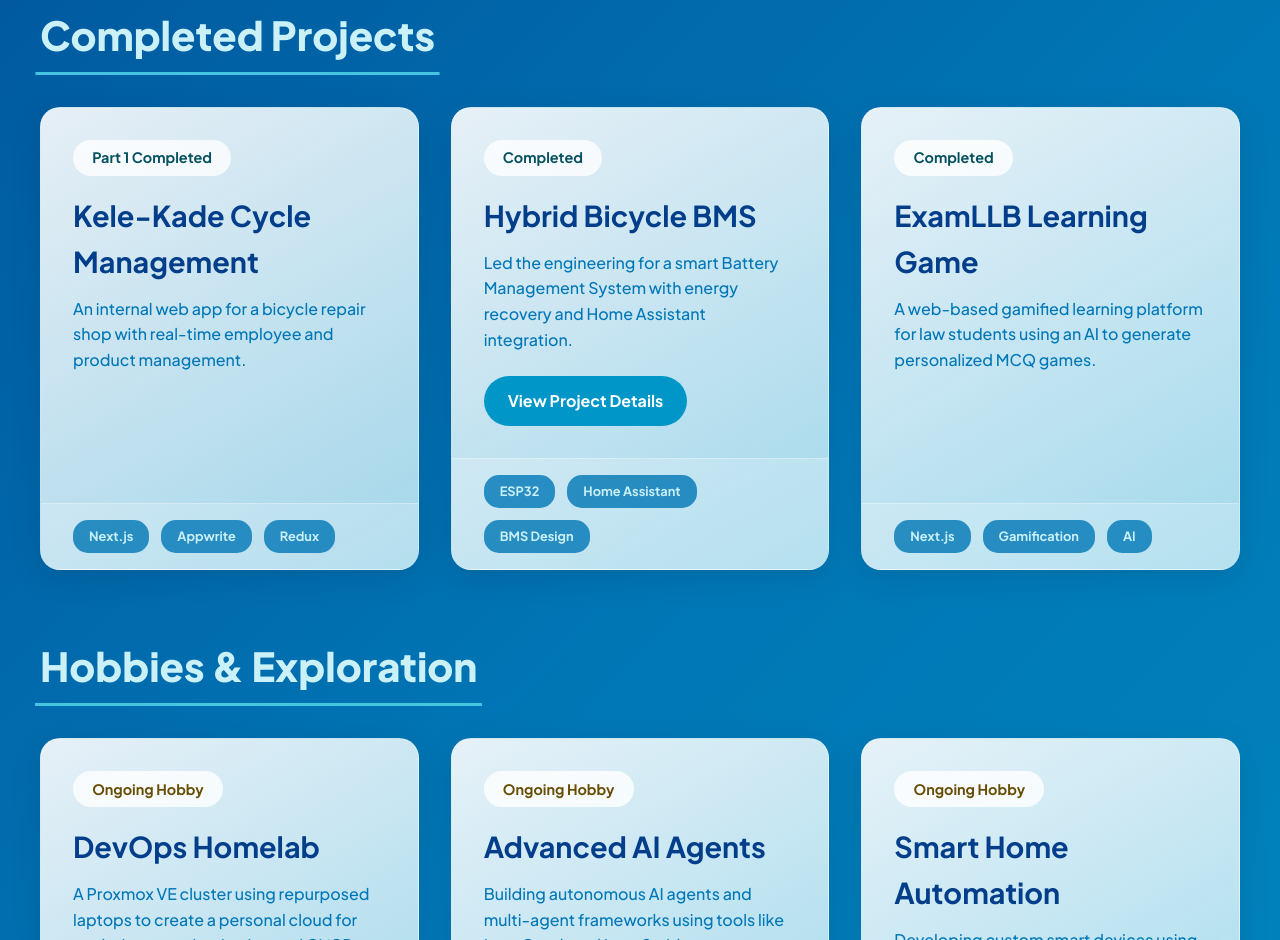
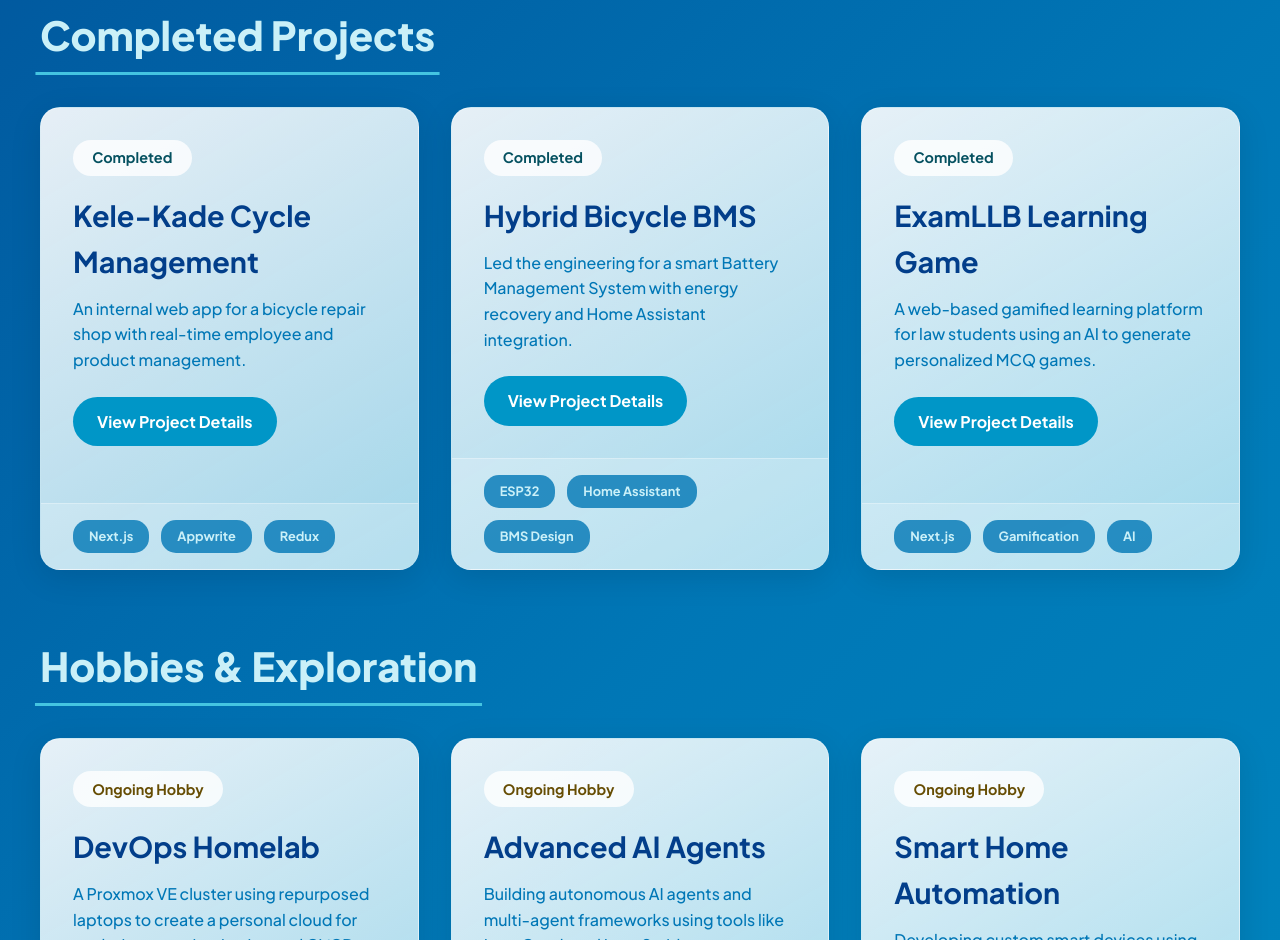
Before and after one commit to techwithprofa/techwithprofa.github.io, a plain HTML site: page index.html in a window 1280 px wide. Shown: the part 1373-2313 px from the top of the page. Drawn offline with Linux system fonts and the light colour scheme.

Commit message:
Add missing files

```diff
--- a/index.html
+++ b/index.html
@@ -335,9 +335,10 @@
                 <div class="project-grid">
                      <div class="glass-card">
                         <div class="card-content">
-                            <span class="status-badge status-completed">Part 1 Completed</span>
+                            <span class="status-badge status-completed">Completed</span>
                             <h3>Kele-Kade Cycle Management</h3>
                             <p>An internal web app for a bicycle repair shop with real-time employee and product management.</p>
+                            <a href="kele_kade_timeline.html" class="cta-button">View Project Details</a>
                         </div>
                         <div class="card-footer"><div class="tech-pills"><span class="tech-pill">Next.js</span><span class="tech-pill">Appwrite</span><span class="tech-pill">Redux</span></div></div>
                     </div>
@@ -355,6 +356,7 @@
                             <span class="status-badge status-completed">Completed</span>
                             <h3>ExamLLB Learning Game</h3>
                             <p>A web-based gamified learning platform for law students using an AI to generate personalized MCQ games.</p>
+                            <a href="examllb_timeline.html" class="cta-button">View Project Details</a>
                         </div>
                         <div class="card-footer"><div class="tech-pills"><span class="tech-pill">Next.js</span><span class="tech-pill">Gamification</span><span class="tech-pill">AI</span></div></div>
                     </div>
```
